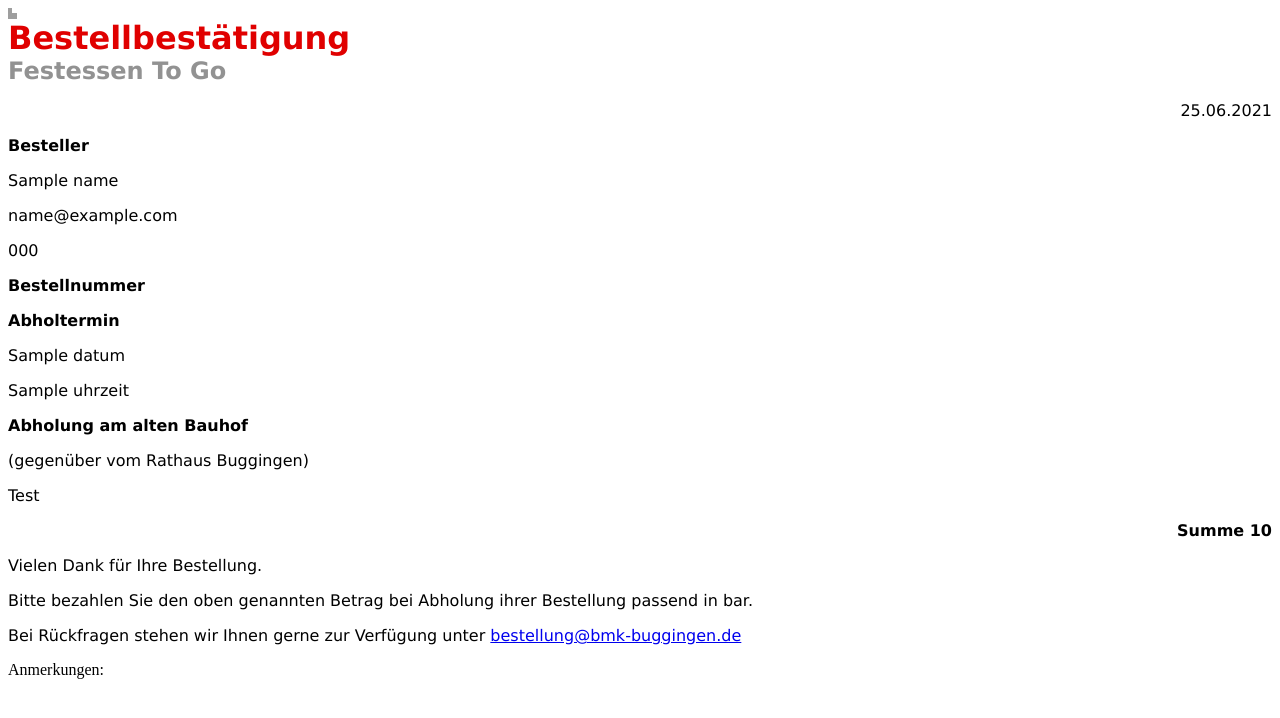
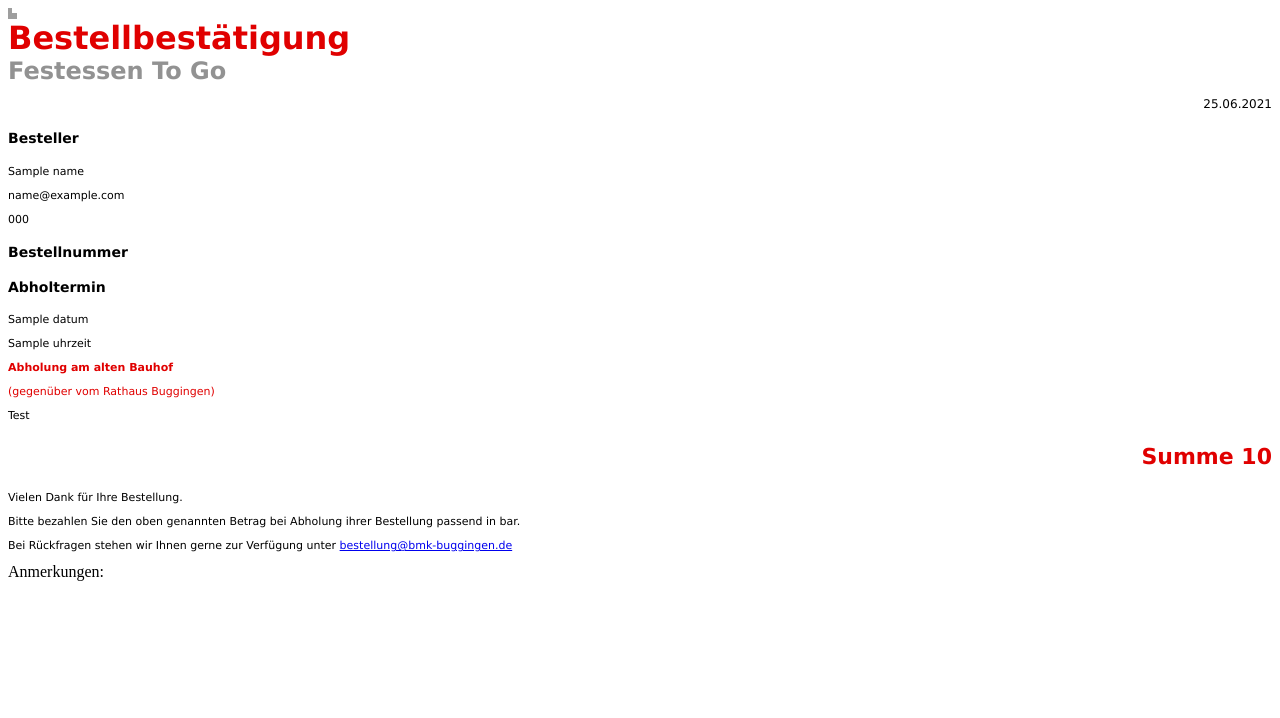
Before and after one commit to manuguth/django-orders-bmk, a Django app: template templates/orders/invoice-new.html in a window 1280 px wide. Shown: the top 718 px of the page. Run offline with Django 3.2, Linux system fonts and the light colour scheme; the template is opened without the code that fills it: most values are stand-ins (such as "Sample title", 1, 10 or a date in 2020); parts of the project's set-up code (start-up, migrations or seed data) failed here and were passed over; grey boxes are pictures that could not be loaded.

Commit message:
adding xhtml2pdf to requirements

```diff
--- a/requirements.txt
+++ b/requirements.txt
@@ -6,4 +6,4 @@ pytz==2021.1
 sqlparse==0.4.1
 whitenoise
 psycopg2-binary
-# xhtml2pdf
+xhtml2pdf==0.2.5
--- a/templates/orders/invoice-new.html
+++ b/templates/orders/invoice-new.html
@@ -114,8 +114,18 @@
             margin: 0;
             font-family:Verdana;
         }
+         h3 {
+            color: #E00000;
+            font-size: 22px;
+            font-family:Verdana;
+        }
+         h4 {
+            font-size: 14px;
+            font-family:Verdana;
+        }
         p {
             font-family:Verdana;
+            font-size: 11px;
         }
     </style>
 </head>
@@ -140,12 +150,12 @@
     </div>
 
     <div id="date_right">
-        <p style="text-align:right;"> 25.06.2021</p>
+        <p style="text-align:right;font-size: 12px;"> 25.06.2021</p>
 
     </div>
 
     <div id="left_info">
-        <p> <strong>Besteller</strong></p>
+        <h4> <strong>Besteller</strong></h4>
         <p>{{Name}}</p>
         <p>{{mail}}</p>
         <p>{{phone}}</p>
@@ -153,17 +163,17 @@
     </div>
 
     <div id="middle_info">
-        <p> <strong>Bestellnummer</strong></p>
+        <h4> <strong>Bestellnummer</strong></h4>
         <p>{{ID}}</p>
 
     </div>
 
     <div id="right_info">
-        <p> <strong>Abholtermin</strong></p>
+        <h4> <strong>Abholtermin</strong></h4>
         <p>{{Datum}}</p>
         <p>{{Uhrzeit}}</p>
-        <p><strong>Abholung am alten Bauhof</strong></p>
-        <p>(gegenüber vom Rathaus Buggingen)</p>
+        <p style="color:#E00000;"><strong>Abholung am alten Bauhof</strong></p>
+        <p style="color:#E00000;">(gegenüber vom Rathaus Buggingen)</p>
 
     </div>
 
@@ -173,7 +183,7 @@
     </div>
 
     <div id="sums">
-        <p style="text-align:right;"> <strong>Summe {{sum}}</strong></p>
+        <h3 style="text-align:right;"> <strong>Summe {{sum}}</strong></h3>
 
     </div>
 
```
